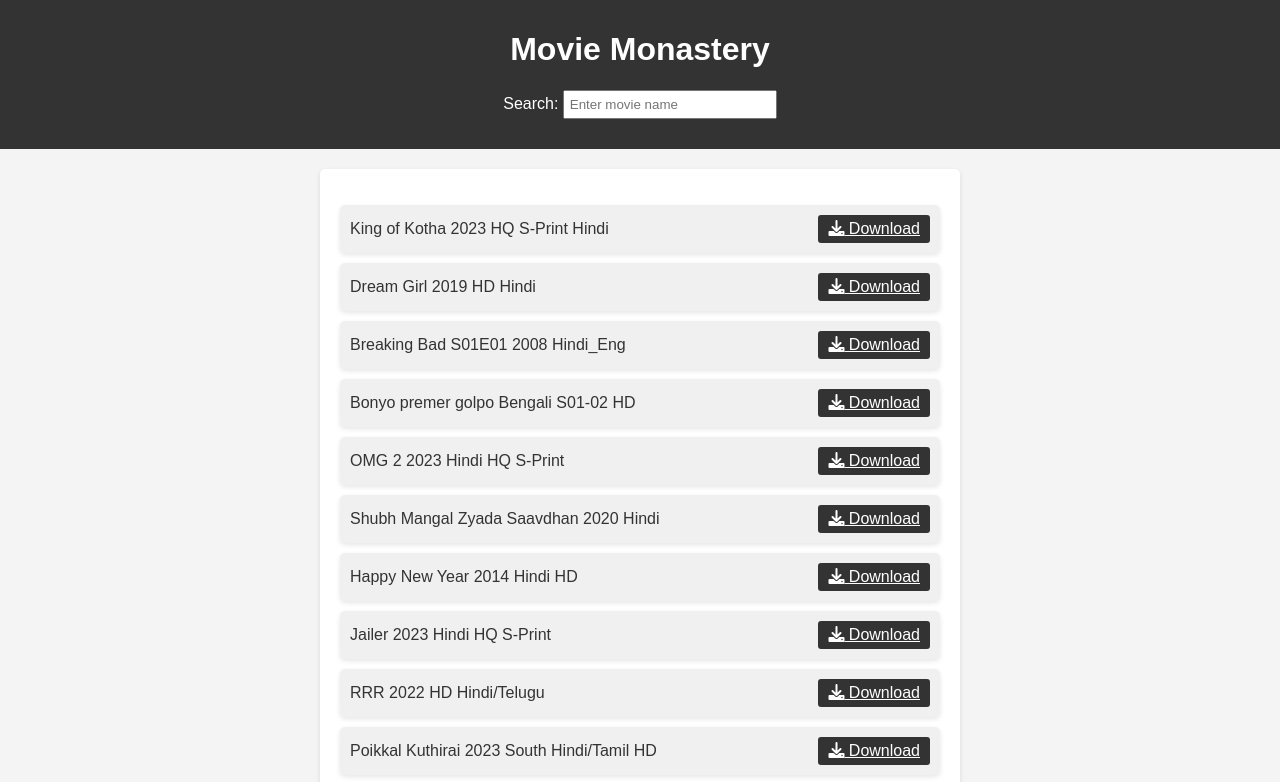
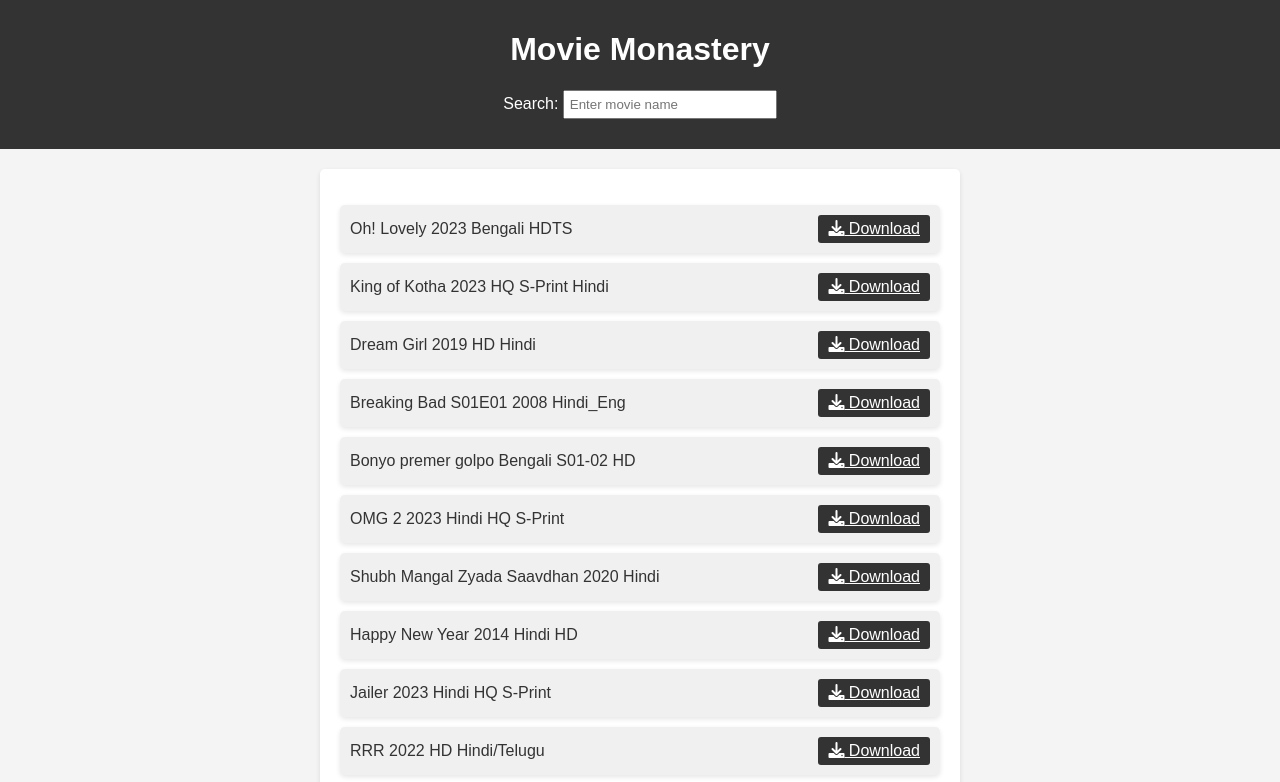
Before and after one commit to sohan26042005/myWebsite, a plain HTML site: page index.html in a window 1280 px wide. Shown: the top 782 px of the page. Drawn offline with Linux system fonts and the light colour scheme.

Commit message:
Update index.html

```diff
--- a/index.html
+++ b/index.html
@@ -92,6 +92,18 @@
     </header>
     <div class="container">
         <ul>
+
+
+
+
+
+<li>
+                <span>Oh! Lovely 2023 Bengali HDTS</span>
+                <a href="https://telegram.me/FileStorageMM_bot?start=BQADAQADkwUAAp2QcEefUoPvyG1UjRYE"  class="download-button"><i class="fas fa-download"></i> Download</a>
+            </li>
+
+
+
 
 <li>
                 <span>King of Kotha 2023 HQ S-Print Hindi</span>
```
